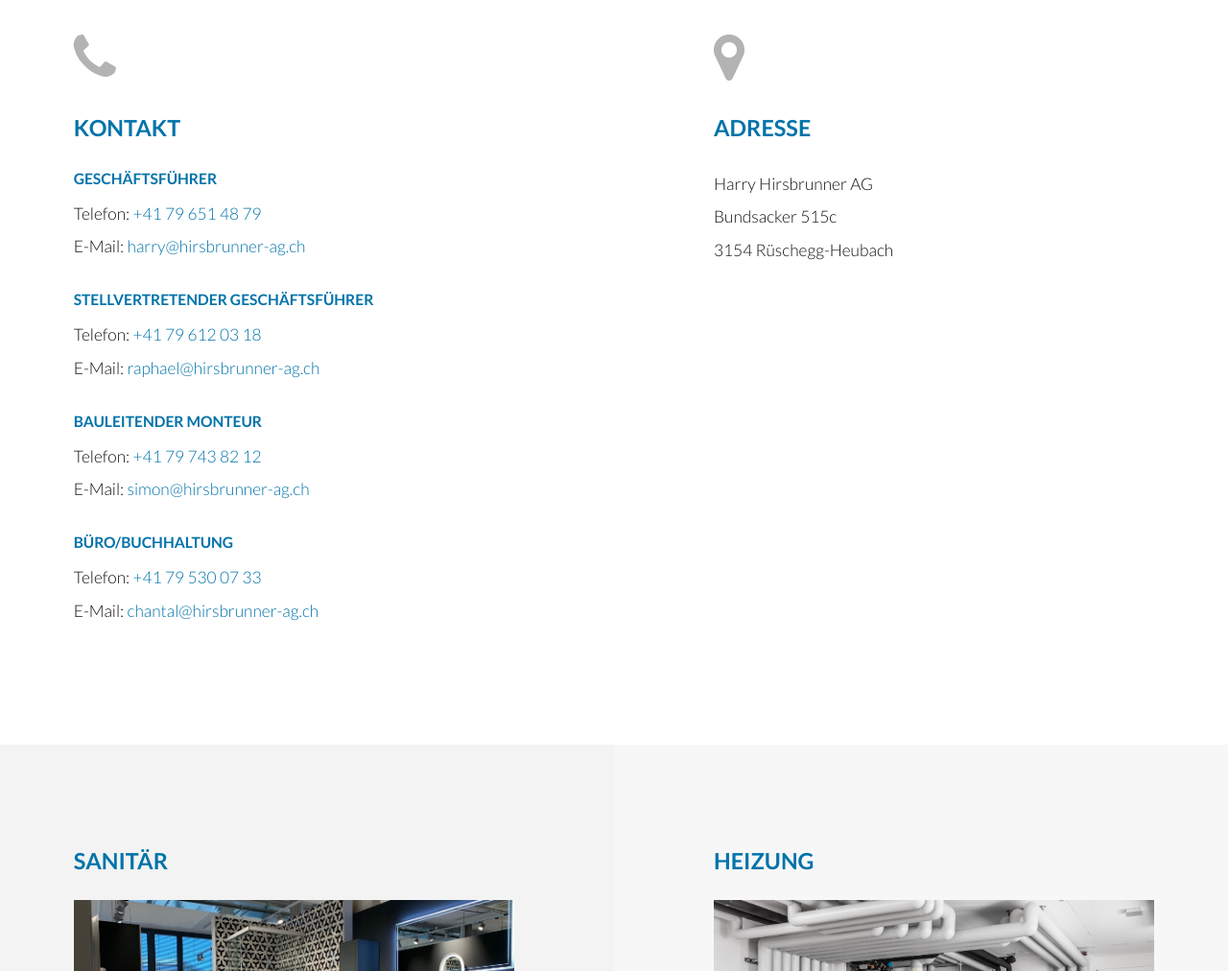
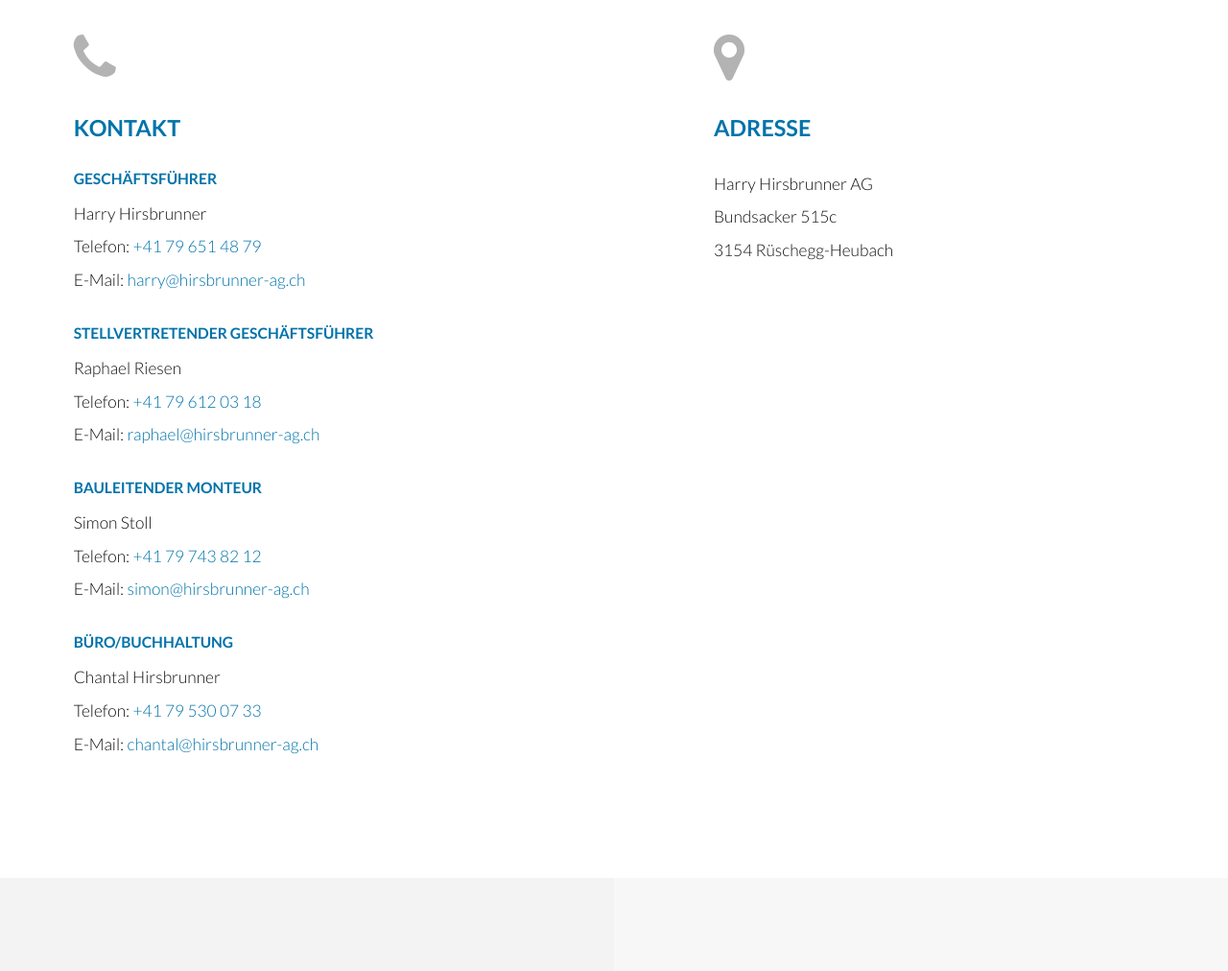
Before and after one commit to domimueller/hirsbrunnerag, a plain HTML site: page index.html in a window 1280 px wide. Shown: the part 702-1714 px from the top of the page at 96% size. Drawn offline with Linux system fonts and the light colour scheme.

Commit message:
Add full name in contakt section

```diff
--- a/index.html
+++ b/index.html
@@ -125,6 +125,7 @@
                         <div class="geschaeftsfuehrer-container">
                             <h5>Geschäftsführer</h5>
                             <p>
+                                <span>Harry Hirsbrunner</span> <br>
                                 <span>Telefon: </span><a class="contact-link" href="tel:+41796514879">+41 79 651 48 79</a> <br>
                                 <span>E-Mail: </span><a class="contact-link" href="mailto:harry@hirsbrunner-ag.ch">harry@hirsbrunner-ag.ch</a>
                             </p>
@@ -132,6 +133,7 @@
                         <div class="geschaeftsfuehrerstv-container">
                             <h5>Stellvertretender Geschäftsführer</h5>
                             <p>
+                                <span>Raphael Riesen</span> <br>
                                 <span>Telefon: </span><a class="contact-link" href="tel:+41796120318">+41 79 612 03 18</a> <br>
                                 <span>E-Mail: </span><a class="contact-link" href="mailto:raphael@hirsbrunner-ag.ch">raphael@hirsbrunner-ag.ch</a>
                             </p>
@@ -139,6 +141,7 @@
                         <div class="bauleitendermonteur-container">
                             <h5>Bauleitender Monteur</h5>
                             <p>
+                                <span>Simon Stoll</span> <br>
                                 <span>Telefon: </span><a class="contact-link" href="tel:+41797438212">+41 79 743 82 12</a> <br>
                                 <span>E-Mail: </span><a class="contact-link" href="mailto:simon@hirsbrunner-ag.ch">simon@hirsbrunner-ag.ch</a>
                             </p>
@@ -146,6 +149,7 @@
                         <div class="buero-container">
                             <h5>Büro/Buchhaltung</h5>
                             <p>
+                                <span>Chantal Hirsbrunner</span> <br>
                                 <span>Telefon: </span><a class="contact-link" href="tel:+41795300733">+41 79 530 07 33</a> <br>
                                 <span>E-Mail: </span><a class="contact-link" href="mailto:chantal@hirsbrunner-ag.ch">chantal@hirsbrunner-ag.ch</a>
                             </p>
```
